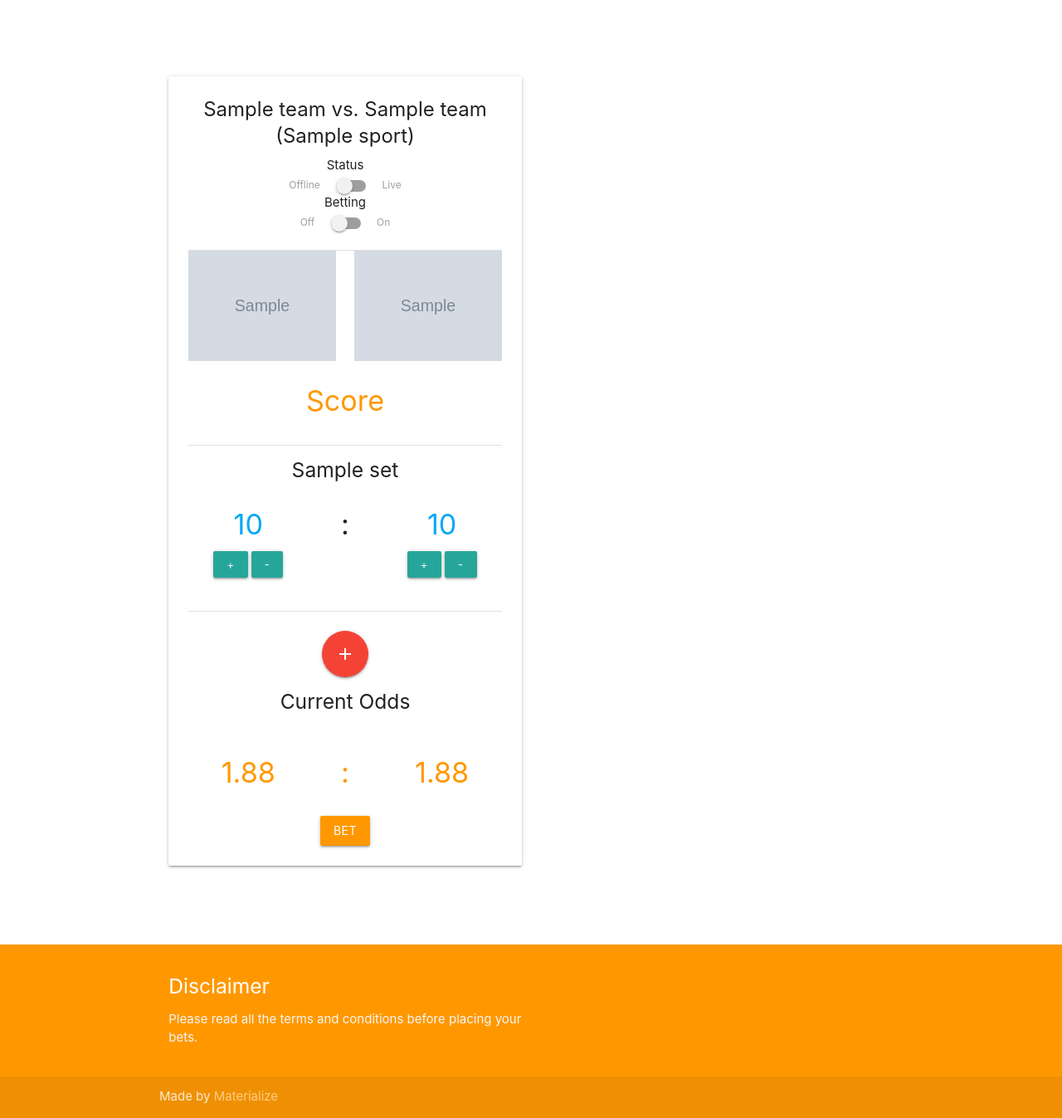
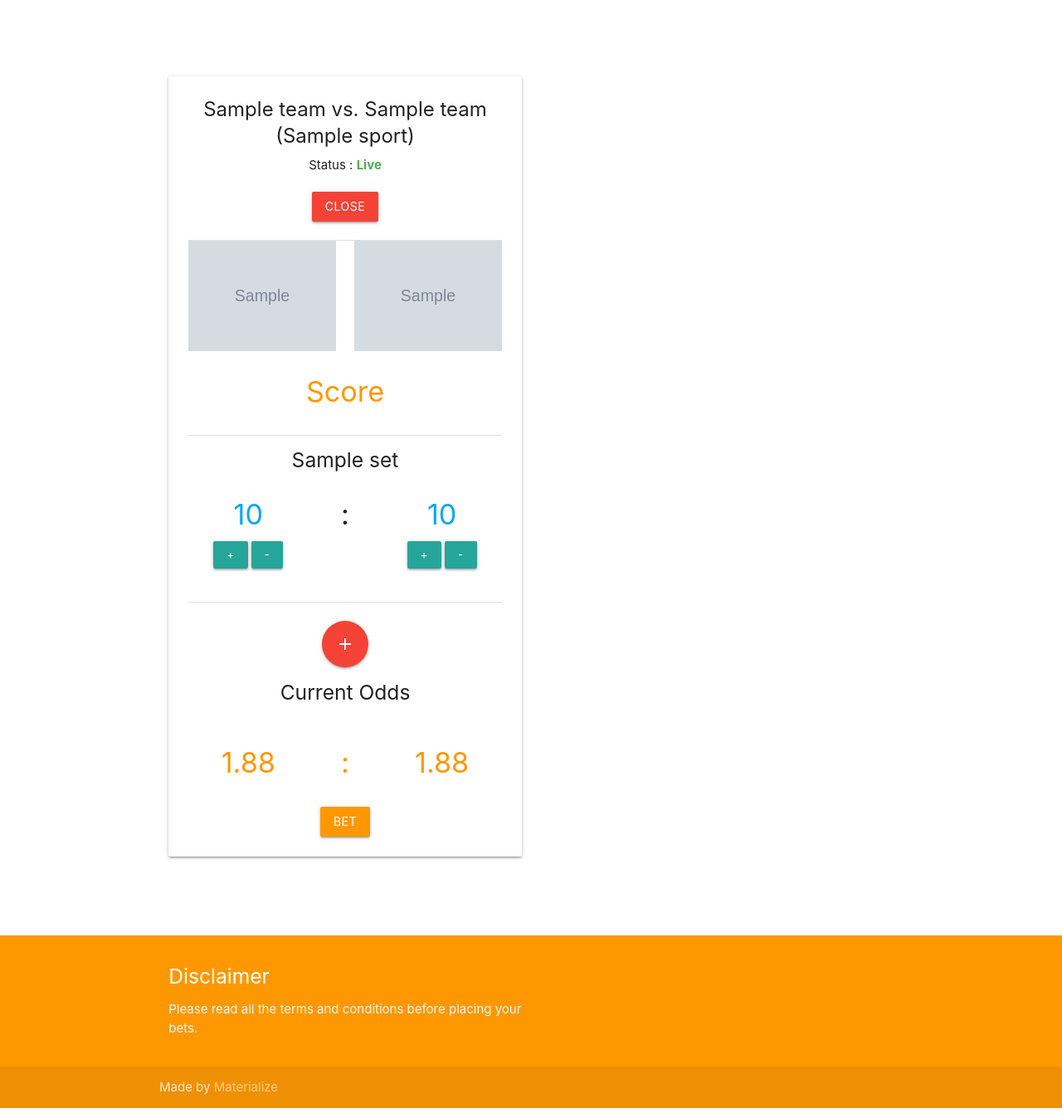
Before and after one commit to ayush1120/BetInf, a Django app: page / in a window 1280 px wide. Shown: the part 379-1726 px from the top of the page at 83% size. Run offline with Django 3.2, Linux system fonts and the light colour scheme; a user stored in the database is signed in; tables that the repository leaves empty hold one stand-in row (values such as "Sample post"); grey boxes marked "Sample" are stand-in pictures; some libraries are stand-ins or nearby versions.

Commit message:
removed radio buttons

```diff
--- a/stoned/templates/index.html
+++ b/stoned/templates/index.html
@@ -73,25 +73,13 @@
           <div class="card darken-1 center-align">
             <div class="card-content">
               <span class="card-title"><b>{{match.team1.name}} vs. {{match.team2.name}} ({{match.sport}})</b></span>
+              <div class="row">
+                Status : <b class="green-text">Live</b>
+              </div>
               {% if user_group.admin %}
-              Status
-              <div class="switch">
-                <label>
-                  Offline
-                  <input id="lolwa" type="checkbox">
-                  <span class="lever"></span>
-                  Live
-                </label>
-              </div>
-              Betting
-              <div id="active_switch" class="switch">
-                <label>
-                  Off
-                  <input type="checkbox">
-                  <span class="lever"></span>
-                  On
-                </label>
-              </div>
+              <button type="submit" form="{{ match.match_pk|addstr:"make_bet" }}"
+                class="waves-effect waves-light btn red">Close</button>
+                <br>
               {% endif %}
               <br>
               <div class="divider"></div>
```
